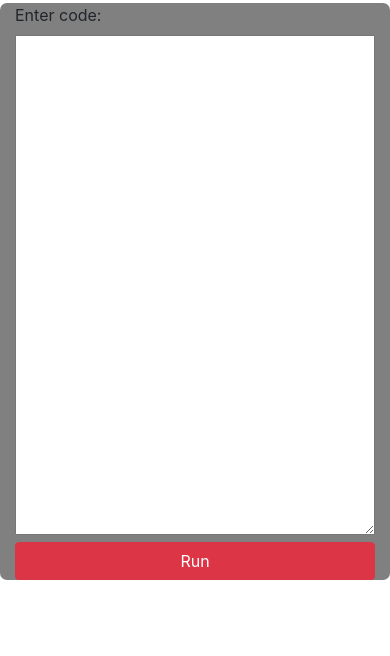
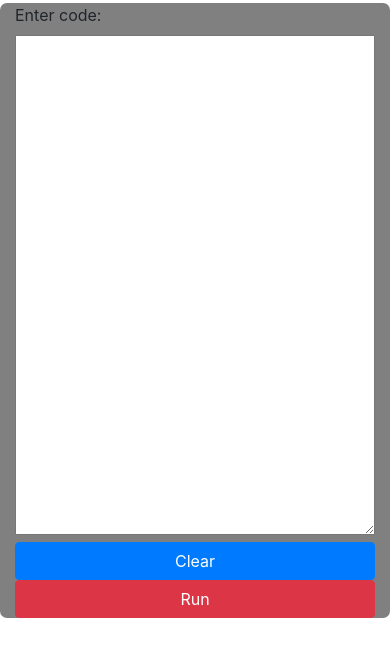
Before and after one commit to pillager86/dmreplfrontend, a plain HTML site: page index.html in a window 390 px wide. Shown: the part 118-774 px from the top of the page. Drawn offline with nearby package versions, Linux system fonts and the light colour scheme.

Commit message:
Added clear button

```diff
--- a/index.html
+++ b/index.html
@@ -24,6 +24,9 @@
             <div class="row justify-content-end">
               <div class="col"></div>
               <div class="col-sm-12 col-md-2">
+                <btn class="btn btn-primary" id="btnClear" onclick="clearInput()">Clear</btn>
+              </div>
+              <div class="col-sm-12 col-md-2">
                 <btn class="btn btn-danger" id="btnRun" onclick="execute()">Run</btn>
               </div>
             </div>
--- a/main.css
+++ b/main.css
@@ -14,7 +14,15 @@ textarea {
   overflow-x: scroll;
 }
 
-#btnRun {
+/*#btnRun {
+  width: 100%;
+}
+
+#btnClear {
+  width: 100%;
+}*/
+
+.btn {
   width: 100%;
 }
 
--- a/main.js
+++ b/main.js
@@ -27,3 +27,7 @@ function execute() {
     $("#pStderr").text("Server error: " + status + " " + error);
   });
 }
+
+function clearInput() {
+  $("#codeInput").val("");
+}
```
